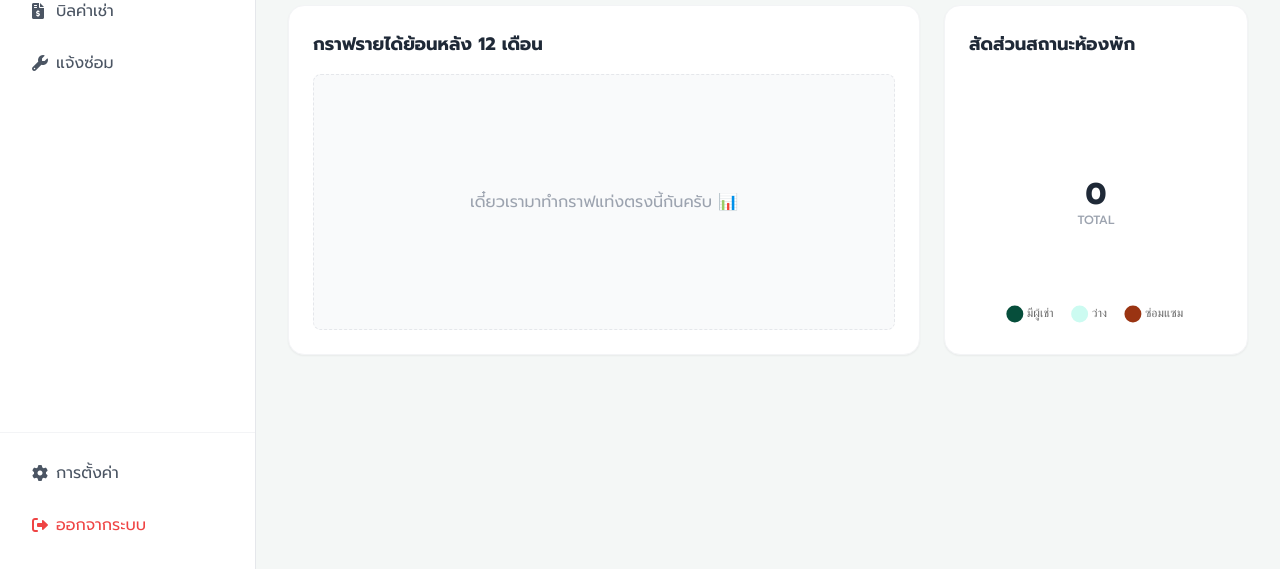
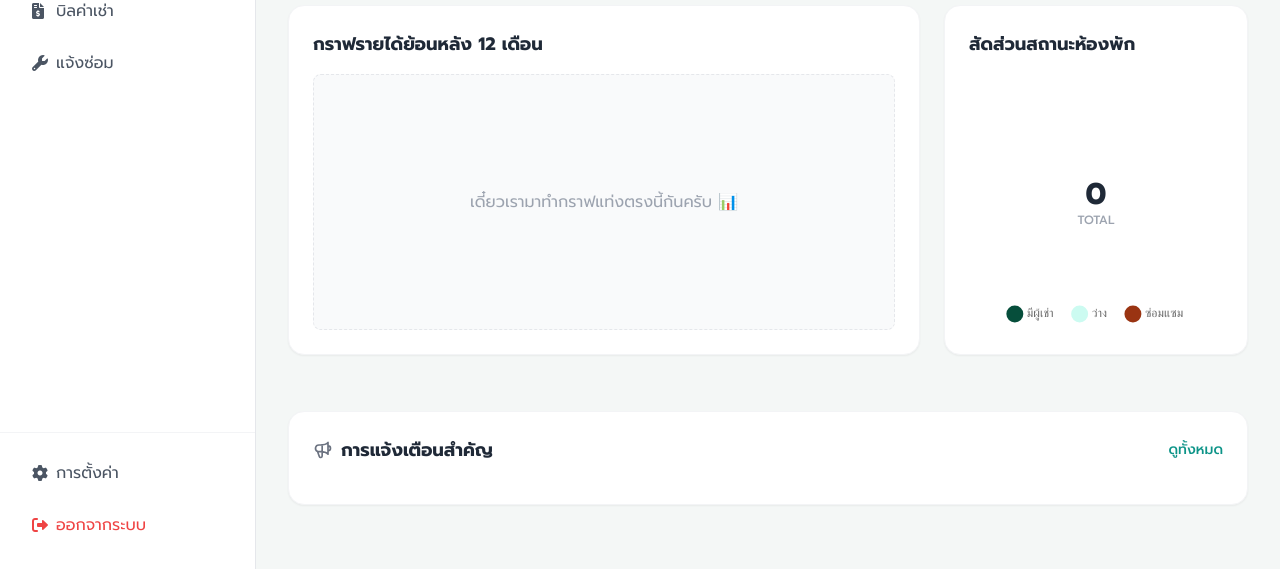
Before and after one commit to ohm024/tomtun-dorm-project, a Django app: page / in a window 1280 px wide. Shown: the part 369-938 px from the top of the page. Run offline with Django 5.2, Linux system fonts and the light colour scheme; data that the repository does not hold is empty; some libraries are stand-ins or nearby versions.

Commit message:
เพิรายละเอียดการแจ้งเตือน

```diff
--- a/management/views.py
+++ b/management/views.py
@@ -1,37 +1,46 @@
 from django.shortcuts import render
 from django.db.models import Sum
-from .models import Room, Tenant, Invoice
+from .models import Room, Tenant, Invoice,MaintenanceRequest
 
 def dashboard(request):
-    # 1. นับข้อมูลห้องและผู้เช่า
+    # 1. นับข้อมูลห้องและผู้เช่า (ของเดิม)
     total_rooms = Room.objects.count()
     available_rooms = Room.objects.filter(status='available').count()
     maintenance_rooms = Room.objects.filter(status='maintenance').count()
     occupied_rooms = total_rooms - available_rooms - maintenance_rooms
     active_tenants = Tenant.objects.filter(is_active=True).count()
 
-    # 🌟 ส่วนที่เพิ่มใหม่: คำนวณอัตราการเช่า (Occupancy Rate)
+    # คำนวณอัตราการเช่า (ของเดิม)
     if total_rooms > 0:
         occupancy_rate = (occupied_rooms / total_rooms) * 100
     else:
-        occupancy_rate = 0  # ดักไว้เผื่อระบบยังไม่มีห้องเลย จะได้ไม่ error หารด้วยศูนย์
+        occupancy_rate = 0
 
-    # 2. คำนวณเรื่องเงินๆ ทองๆ
+    # 2. คำนวณเรื่องเงินๆ ทองๆ (ของเดิม)
     expected_revenue = Invoice.objects.filter(status__in=['pending', 'paid']).aggregate(total=Sum('amount'))['total'] or 0
     overdue_amount = Invoice.objects.filter(status='overdue').aggregate(total=Sum('amount'))['total'] or 0
     overdue_count = Invoice.objects.filter(status='overdue').count()
 
-    # 3. นำตัวเลขใส่กล่องพัสดุ
+    # 🌟 3. ส่วนที่เพิ่มใหม่: ดึงข้อมูลมาทำรายการแจ้งเตือน
+    # 3.1 ดึงรายการแจ้งซ่อมที่สถานะเป็น 'รอดำเนินการ' หรือ 'กำลังซ่อม' (เอามาแค่ 5 รายการล่าสุด)
+    recent_maintenances = MaintenanceRequest.objects.filter(status__in=['pending', 'in_progress']).order_by('-created_at')[:5]
+
+    # 3.2 ดึงบิลที่ 'เกินกำหนด' (เอามาโชว์ในลิสต์ 5 รายการ)
+    overdue_invoices_list = Invoice.objects.filter(status='overdue').order_by('due_date')[:5]
+
+    # 4. นำตัวเลขใส่กล่องพัสดุ
     context = {
         'total_rooms': total_rooms,
         'available_rooms': available_rooms,
         'occupied_rooms': occupied_rooms,
         'maintenance_rooms': maintenance_rooms,
         'active_tenants': active_tenants,
-        'occupancy_rate': occupancy_rate,      # 👈 แพ็กเปอร์เซ็นต์อัตราการเช่าใส่กล่อง
+        'occupancy_rate': occupancy_rate,
         'expected_revenue': expected_revenue,
         'overdue_amount': overdue_amount,
         'overdue_count': overdue_count,
+        'recent_maintenances': recent_maintenances,       # 👈 ส่งรายการแจ้งซ่อมไปหน้าเว็บ
+        'overdue_invoices_list': overdue_invoices_list,   # 👈 ส่งรายการบิลค้างชำระไปหน้าเว็บ
     }
 
     return render(request, 'dashboard.html', context)
--- a/templates/dashboard.html
+++ b/templates/dashboard.html
@@ -70,6 +70,54 @@
     </div>
     <script src="https://cdn.jsdelivr.net/npm/chart.js"></script>
 
+<div class="bg-white rounded-2xl p-6 shadow-sm border border-gray-100 mt-8 mb-8 col-span-full w-full">
+    <div class="flex justify-between items-center mb-4">
+        <h3 class="text-lg font-bold text-gray-800 flex items-center gap-2">
+            <svg class="w-5 h-5 text-gray-500" fill="none" stroke="currentColor" viewBox="0 0 24 24"><path stroke-linecap="round" stroke-linejoin="round" stroke-width="2" d="M11 5.882V19.24a1.76 1.76 0 01-3.417.592l-2.147-6.15M18 13a3 3 0 100-6M5.436 13.683A4.001 4.001 0 017 6h1.832c4.1 0 7.625-1.234 9.168-3v14c-1.543-1.766-5.067-3-9.168-3H7a3.988 3.988 0 01-1.564-.317z"></path></svg>
+            การแจ้งเตือนสำคัญ
+        </h3>
+        <a href="#" class="text-sm font-medium text-teal-600 hover:text-teal-800">ดูทั้งหมด</a>
+    </div>
+
+    <div class="flex flex-col gap-3">
+
+        {% for req in recent_maintenances %}
+        <div class="flex items-center justify-between p-4 bg-gray-50 rounded-xl border border-gray-100 hover:bg-gray-100 transition-colors cursor-pointer">
+            <div class="flex items-center gap-4">
+                <div class="w-10 h-10 rounded-full bg-orange-100 flex items-center justify-center text-orange-500 shrink-0">
+                    <svg class="w-5 h-5" fill="none" stroke="currentColor" viewBox="0 0 24 24"><path stroke-linecap="round" stroke-linejoin="round" stroke-width="2" d="M10.325 4.317c.426-1.756 2.924-1.756 3.35 0a1.724 1.724 0 002.573 1.066c1.543-.94 3.31.826 2.37 2.37a1.724 1.724 0 001.065 2.572c1.756.426 1.756 2.924 0 3.35a1.724 1.724 0 00-1.066 2.573c.94 1.543-.826 3.31-2.37 2.37a1.724 1.724 0 00-2.572 1.065c-.426 1.756-2.924 1.756-3.35 0a1.724 1.724 0 00-2.573-1.066c-1.543.94-3.31-.826-2.37-2.37a1.724 1.724 0 00-1.065-2.572c-1.756-.426-1.756-2.924 0-3.35a1.724 1.724 0 001.066-2.573c-.94-1.543.826-3.31 2.37-2.37.996.608 2.296.07 2.572-1.065z"></path><path stroke-linecap="round" stroke-linejoin="round" stroke-width="2" d="M15 12a3 3 0 11-6 0 3 3 0 016 0z"></path></svg>
+                </div>
+                <div>
+                    <p class="font-bold text-gray-800">ห้อง {{ req.room.room_number }} {{ req.title }}</p>
+                    <p class="text-xs text-gray-500">แจ้งเมื่อ: {{ req.created_at|date:"d M Y" }} • รายละเอียด: {{ req.description|truncatechars:30 }}</p>
+                </div>
+            </div>
+            <span class="px-3 py-1 text-xs font-semibold text-orange-700 bg-orange-100 rounded-full border border-orange-200">
+                {{ req.get_status_display }}
+            </span>
+        </div>
+        {% endfor %}
+
+        {% for inv in overdue_invoices_list %}
+        <div class="flex items-center justify-between p-4 bg-gray-50 rounded-xl border border-gray-100 hover:bg-gray-100 transition-colors cursor-pointer">
+            <div class="flex items-center gap-4">
+                <div class="w-10 h-10 rounded-full bg-red-100 flex items-center justify-center text-red-500 shrink-0">
+                    <svg class="w-5 h-5" fill="none" stroke="currentColor" viewBox="0 0 24 24"><path stroke-linecap="round" stroke-linejoin="round" stroke-width="2" d="M12 8v4m0 4h.01M21 12a9 9 0 11-18 0 9 9 0 0118 0z"></path></svg>
+                </div>
+                <div>
+                    <p class="font-bold text-gray-800">ห้อง {{ inv.room.room_number }} ค้างชำระค่าเช่า ({{ inv.month }})</p>
+                    <p class="text-xs text-gray-500">ยอดค้างชำระ: ฿{{ inv.amount }} • ผู้เช่า: {{ inv.tenant.first_name }} {{ inv.tenant.last_name }}</p>
+                </div>
+            </div>
+            <span class="px-3 py-1 text-xs font-semibold text-red-700 bg-red-100 rounded-full border border-red-200">
+                ค้างชำระ
+            </span>
+        </div>
+        {% endfor %}
+
+    </div>
+</div>
+
 <script>
     // 1. ดึงพื้นที่วาดกราฟ (Canvas) ที่เราเตรียมไว้ใน Step 1
     const ctx = document.getElementById('roomStatusChart').getContext('2d');
```
Also changed, not shown: management/admin.py (+7 -1 lines), management/models.py (+16 -0 lines), management/migrations/0004_maintenancerequest.py (added).
